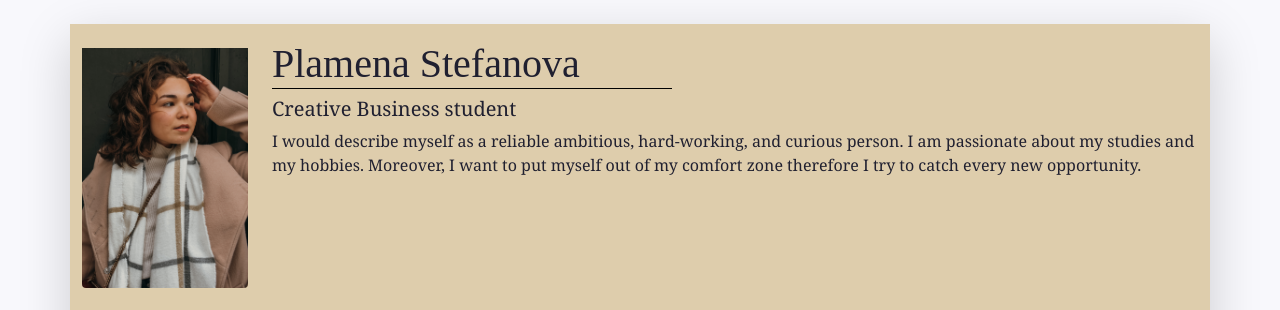
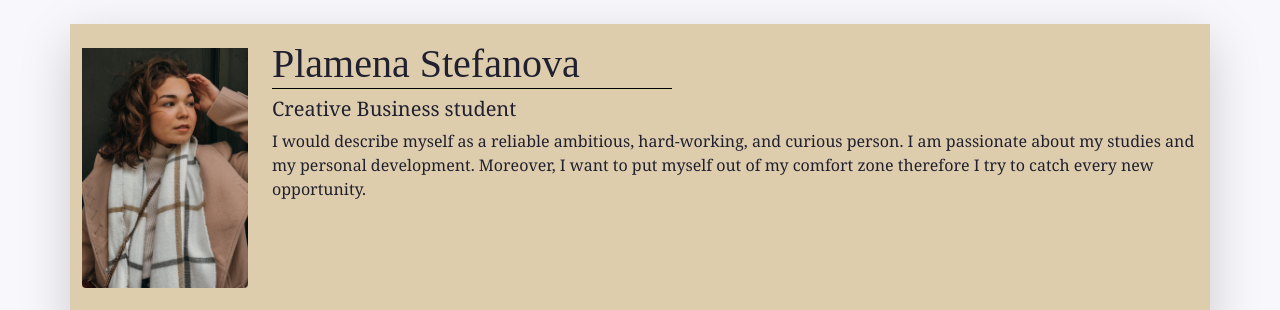
Before and after one commit to plamena1910/Plamena-Stefanova-cv, a plain HTML site: page index.html in a window 1280 px wide. Shown: the top 310 px of the page. Drawn offline with nearby package versions, Linux system fonts and the light colour scheme.

Commit message:
description
description

```diff
--- a/index.html
+++ b/index.html
@@ -59,7 +59,7 @@
         <div class="col-12 col-sm-8 col-md-9 col-lg-10 my-3 header-content">
           <h1 class="heading">Plamena Stefanova&nbsp;</h1>
           <h5 class="subhead"><span style="font-family: Georgia, Garamond, 'Times New Roman', serif">Creative Business student&nbsp;&nbsp;</span></h5>
-          <p class="subhead">I would describe myself as a reliable ambitious, hard-working, and curious person. I am passionate about my studies and my hobbies. Moreover, I want to put myself out of my comfort zone therefore I try to catch every new opportunity.&nbsp;</p>
+          <p class="subhead">I would describe myself as a reliable ambitious, hard-working, and curious person. I am passionate about my studies and my personal development. Moreover, I want to put myself out of my comfort zone therefore I try to catch every new opportunity.&nbsp;</p>
         </div>
       </header>
 
```
